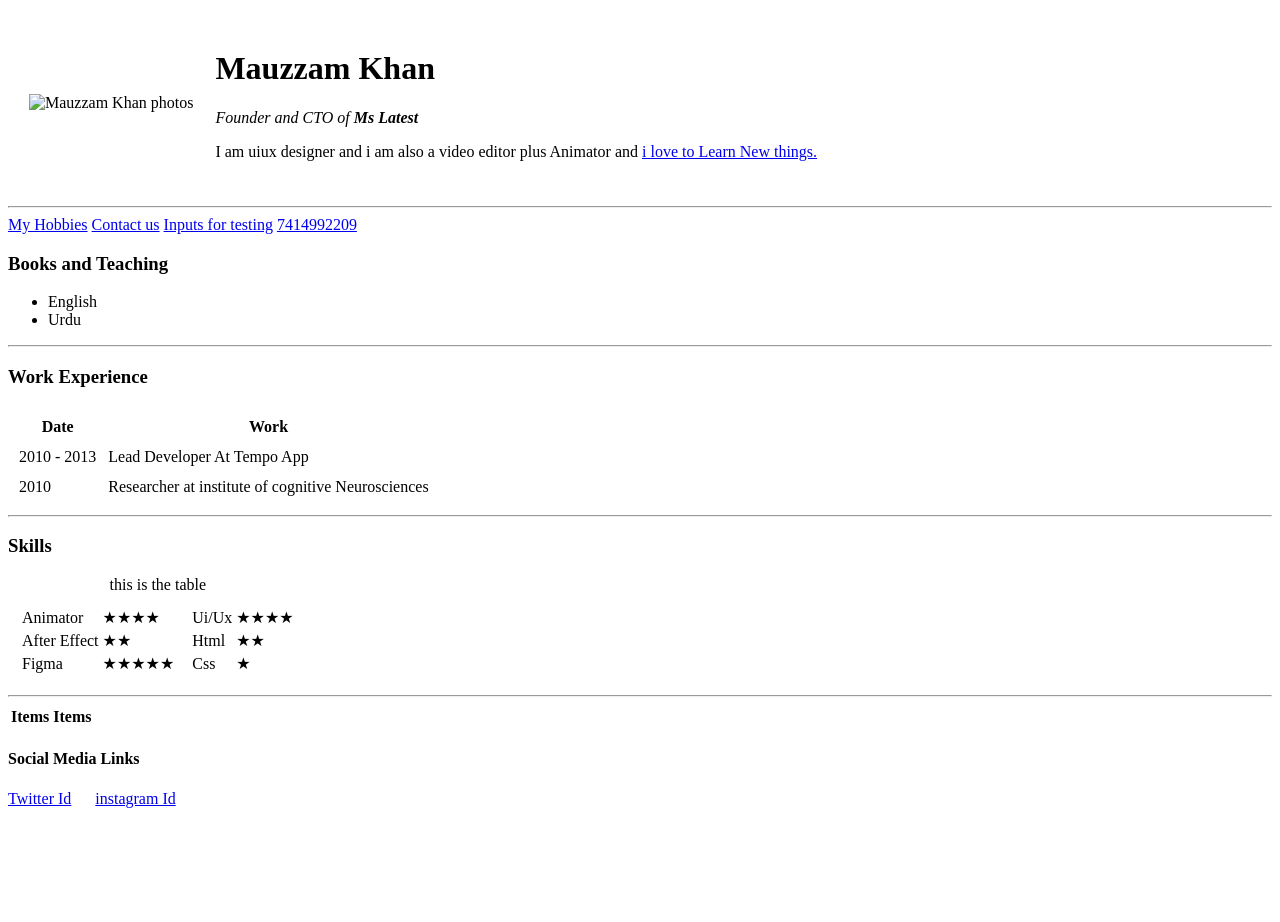
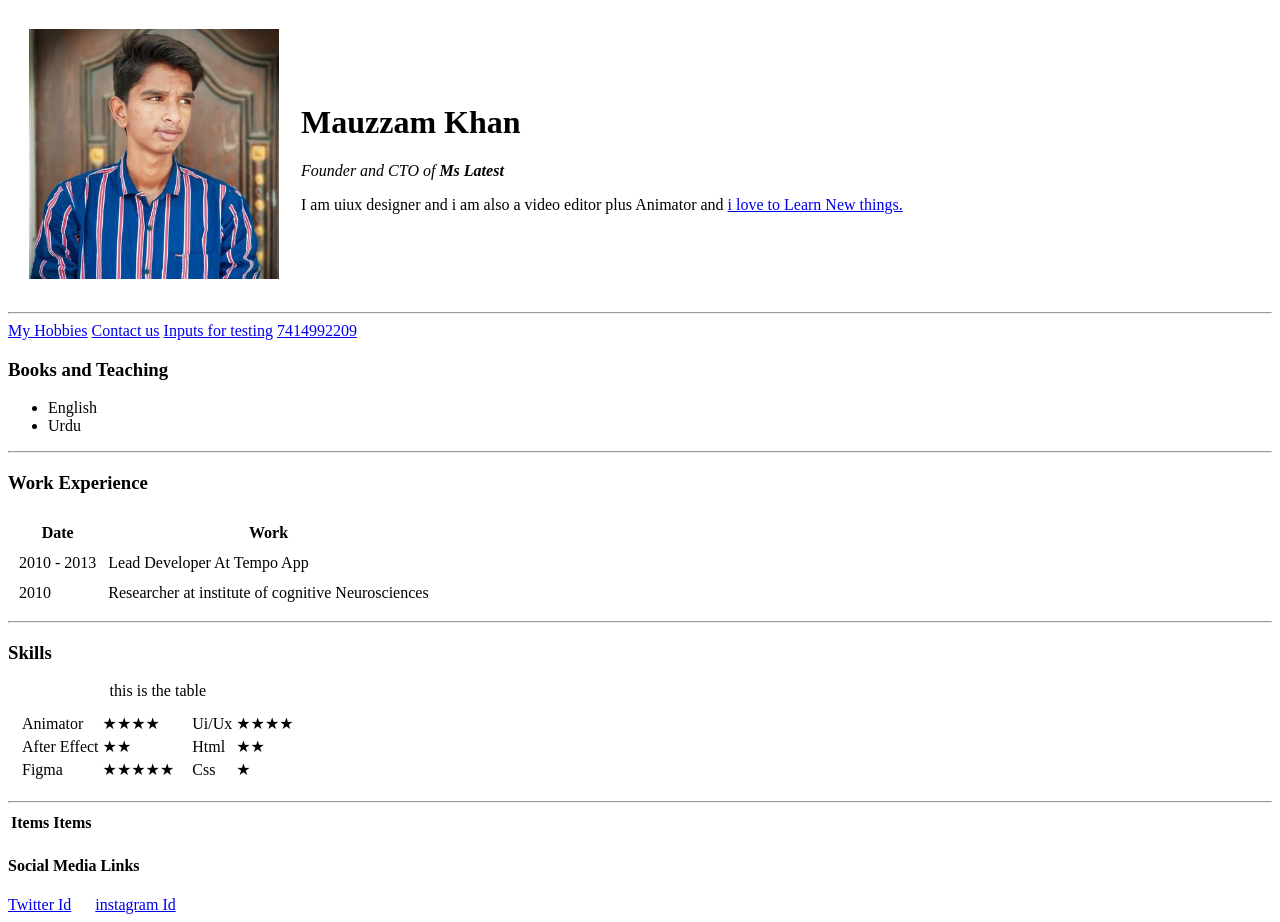
Before and after one commit to mauzzamkhan/hi-khan, a plain HTML site: page index.html in a window 1280 px wide. Before the commit the page ends 816 px from the top, so only its background shows below. Drawn offline with Linux system fonts and the light colour scheme; the site is published under a folder, as on GitHub Pages, so addresses that start at the root find nothing.

Commit message:
Update index.html

```diff
--- a/index.html
+++ b/index.html
@@ -13,7 +13,7 @@
     <table cellspacing="20">
         <tr>
             <td>
-                <img src="/bOQB7kP6_400x400.jpg" alt="Mauzzam Khan photos" width="250px" height="250px">
+                <img src="bOQB7kP6_400x400.jpg" alt="Mauzzam Khan photos" width="250px" height="250px">
             </td>
             <td>
                 <h1>Mauzzam Khan</h1>
```
